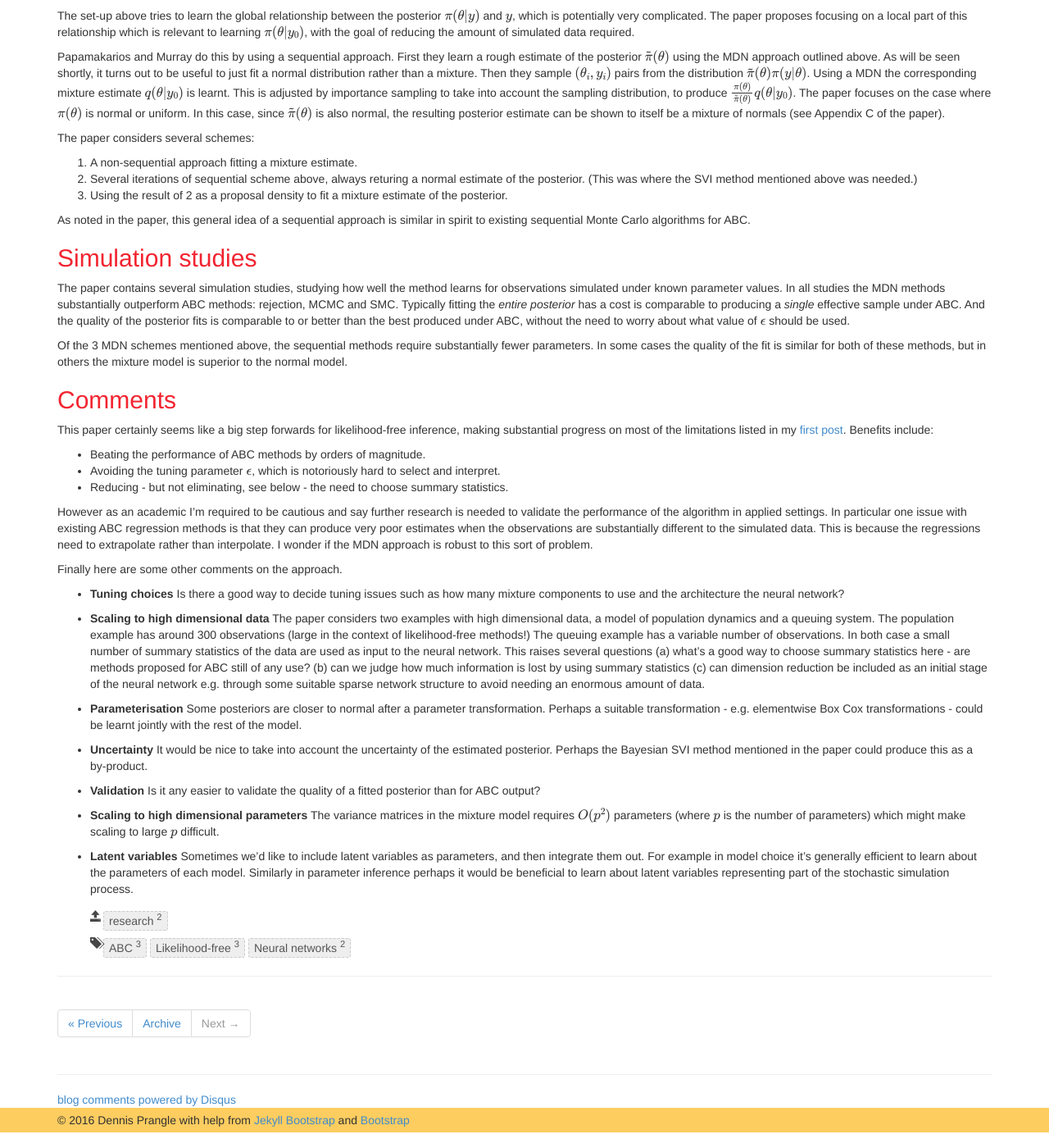
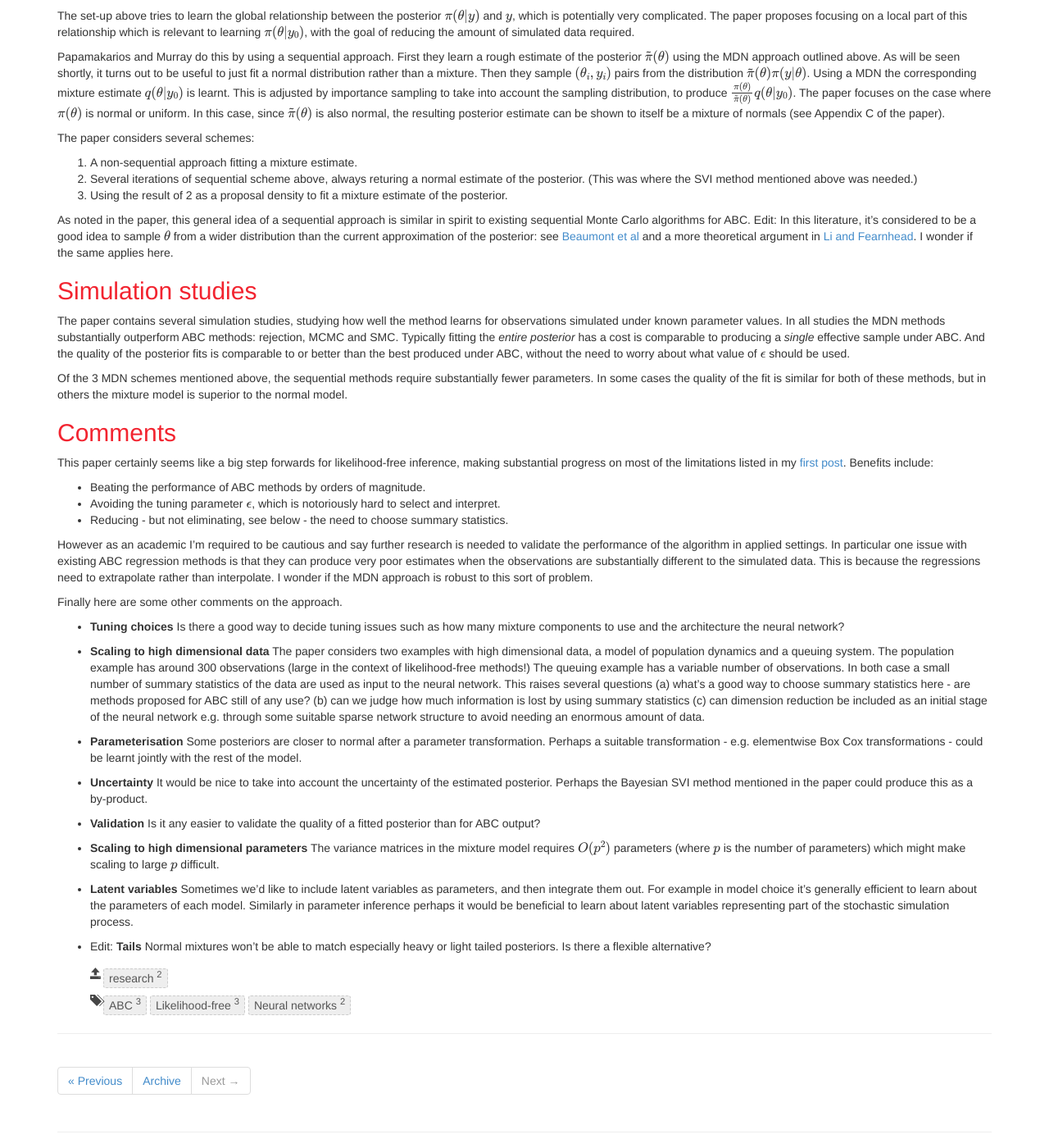
Before and after one commit to dennisprangle/dennisprangle.github.io, a Jekyll site: the page built from _posts/2016-06-07-bayesian-inference-by-neural-networks2.md, in a window 1280 px wide and 1400 px high, scrolled down 1163 px. Shown: the whole window at 82% size. Built offline with Jekyll 4.4.1, drawn with Linux system fonts in a browser that asks for light colours; nearby versions of some CDN libraries; formulas are drawn with MathJax 3; comment, search, counter and statistics services are not loaded.

Commit message:
Edit to add 2 extra comments

```diff
--- a/_posts/2016-06-07-bayesian-inference-by-neural-networks2.md
+++ b/_posts/2016-06-07-bayesian-inference-by-neural-networks2.md
@@ -92,6 +92,9 @@ The paper considers several schemes:
 3. Using the result of 2 as a proposal density to fit a mixture estimate of the posterior.
 
 As noted in the paper, this general idea of a sequential approach is similar in spirit to existing sequential Monte Carlo algorithms for ABC.
+Edit: In this literature, it's considered to be a good idea to sample $$\theta$$ from a wider distribution than the current approximation of the posterior:
+see [Beaumont et al](http://biomet.oxfordjournals.org/content/96/4/983) and a more theoretical argument in [Li and Fearnhead](http://arxiv.org/abs/1506.03481).
+I wonder if the same applies here.
 
 ## Simulation studies
 
@@ -134,3 +137,5 @@ Finally here are some other comments on the approach.
 * **Latent variables** Sometimes we'd like to include latent variables as parameters, and then integrate them out.
 For example in model choice it's generally efficient to learn about the parameters of each model.
 Similarly in parameter inference perhaps it would be beneficial to learn about latent variables representing part of the stochastic simulation process.
+
+* Edit: **Tails** Normal mixtures won't be able to match especially heavy or light tailed posteriors. Is there a flexible alternative?
```
